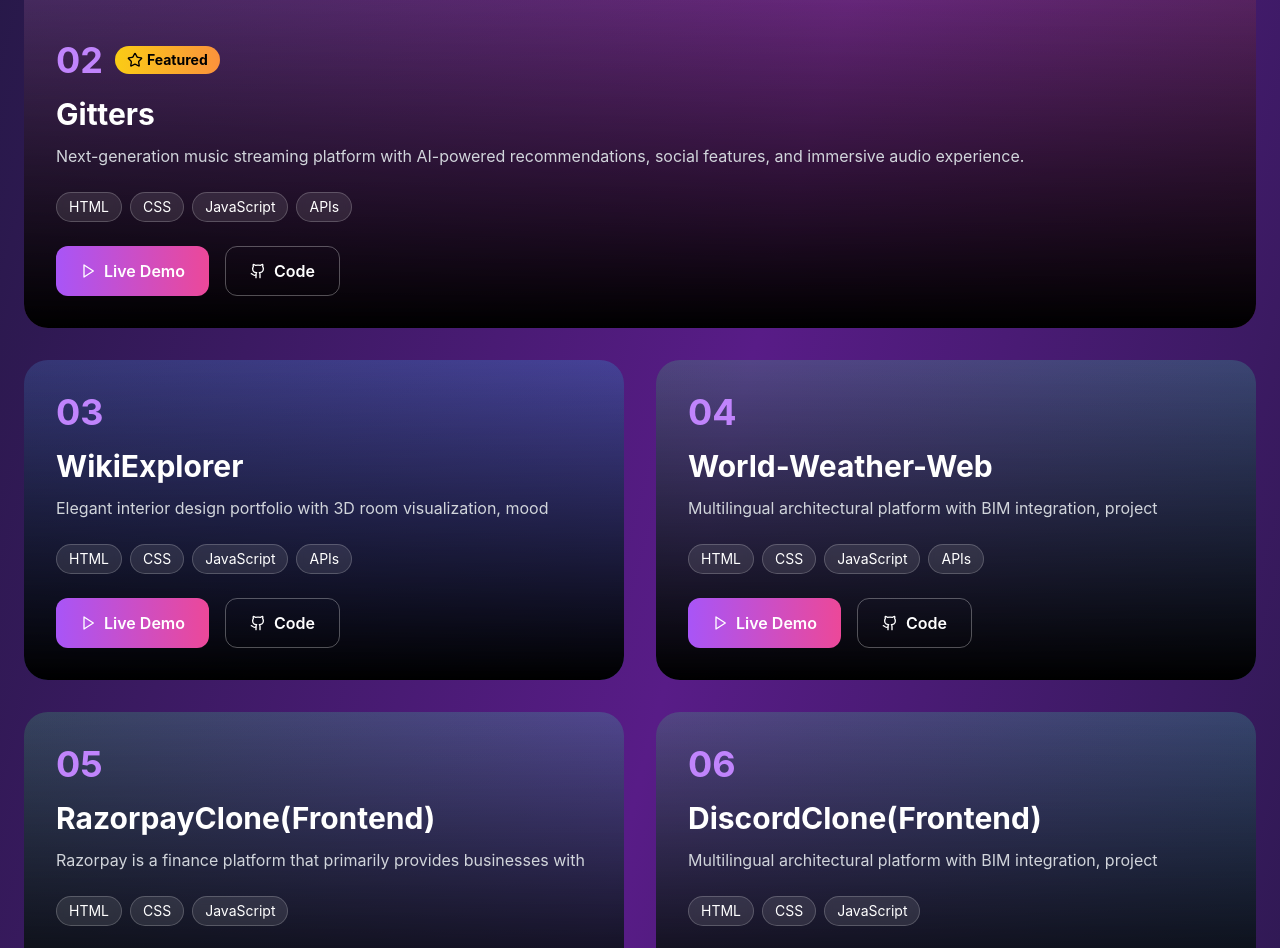
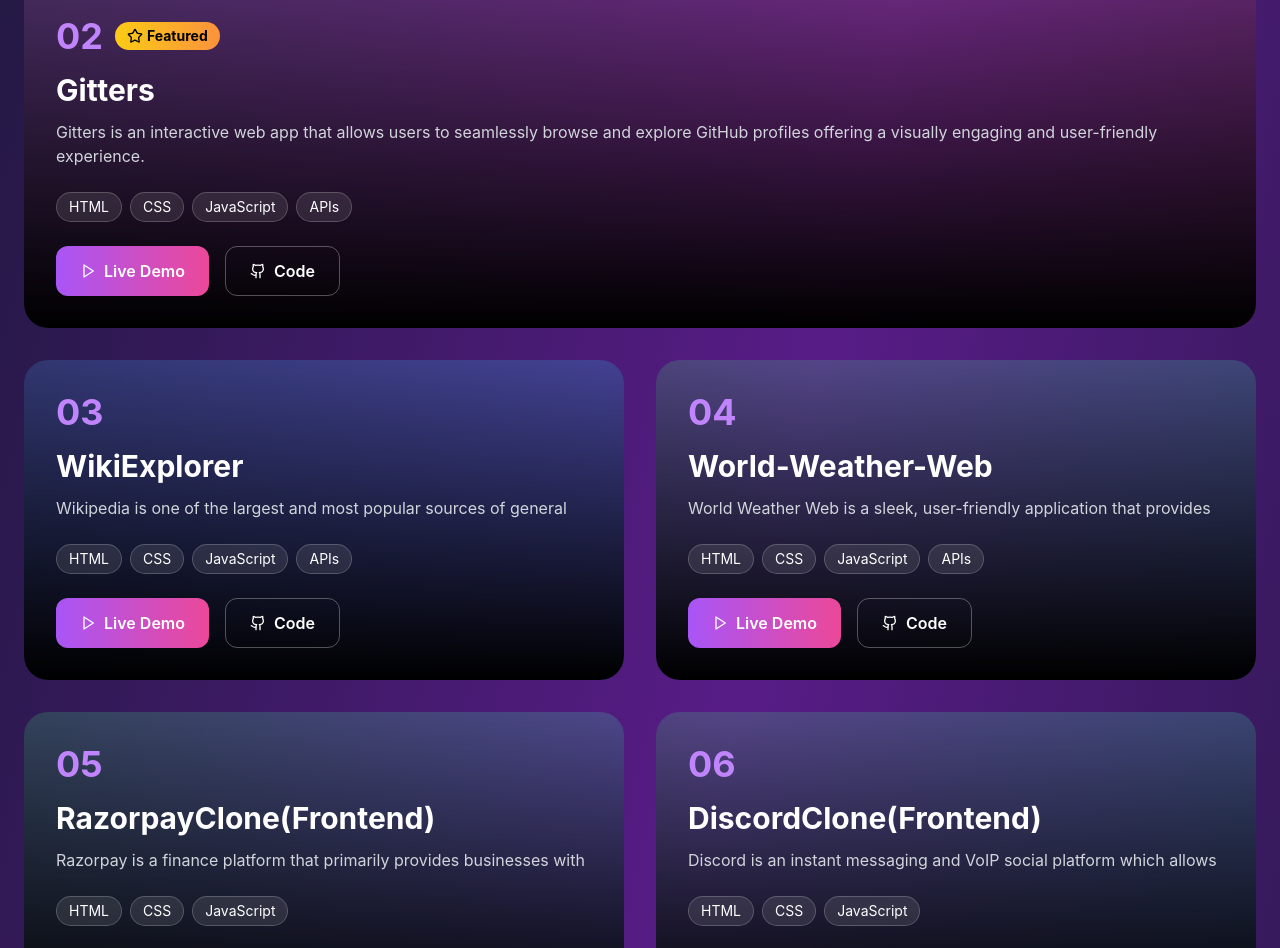
Before and after one commit to mailmeatdarshan/Portfolio, a React (Create React App) app: page / in a window 1280 px wide. Shown: the part 1620-2568 px from the top of the page. Built offline with nearby package versions, Linux system fonts and the light colour scheme.

Commit message:
Improved

```diff
--- a/src/components/Contact/Contact.js
+++ b/src/components/Contact/Contact.js
@@ -97,7 +97,7 @@
         </div>
 
         <div className="flex items-center justify-center space-x-2 text-gray-400">
-          <span>Made with</span>
+          <span>Made with </span>
           <Heart className="w-5 h-5 text-red-400 animate-pulse" />
           <span>by {personalInfo.name}</span>
         </div>
--- a/src/data/portfolioData.js
+++ b/src/data/portfolioData.js
@@ -27,7 +27,7 @@
   {
     id: 2,
     title: "Gitters",
-    description: "Next-generation music streaming platform with AI-powered recommendations, social features, and immersive audio experience.",
+    description: "Gitters is an interactive web app that allows users to seamlessly browse and explore GitHub profiles offering a visually engaging and user-friendly experience.",
     tech: ["HTML", "CSS", "JavaScript", "APIs"],
     image: "linear-gradient(135deg, #f093fb 0%, #f5576c 100%)",
     featured: true
@@ -35,7 +35,7 @@
   {
     id: 3,
     title: "WikiExplorer",
-    description: "Elegant interior design portfolio with 3D room visualization, mood boards, and client collaboration tools.",
+    description: "Wikipedia is one of the largest and most popular sources of general knowledge on the internet. This is a simple, interactive web application that allows users to search Wikipedia",
     tech: ["HTML", "CSS", "JavaScript", "APIs"],
     image: "linear-gradient(135deg, #4facfe 0%, #00f2fe 100%)",
     featured: false
@@ -43,7 +43,7 @@
   {
     id: 4,
     title: "World-Weather-Web",
-    description: "Multilingual architectural platform with BIM integration, project management, and real-time collaboration features.",
+    description: "World Weather Web is a sleek, user-friendly application that provides instant access to real-time weather conditions worldwide.",
     tech: ["HTML", "CSS", "JavaScript", "APIs"],
     image: "linear-gradient(135deg, #43e97b 0%, #38f9d7 100%)",
     featured: false
@@ -59,11 +59,44 @@
   {
     id: 6,
     title: "DiscordClone(Frontend)",
-    description: "Multilingual architectural platform with BIM integration, project management, and real-time collaboration features.",
+    description: "Discord is an instant messaging and VoIP social platform which allows communication through voice calls, video calls, text messaging, and media.",
     tech: ["HTML", "CSS", "JavaScript"],
     image: "linear-gradient(135deg, #43e97b 0%, #38f9d7 100%)",
     featured: false
+  },
+  {
+  id: 7,
+  title: "PasswordGen",
+  description: "This web-based random password generator creates secure passwords based on your preferences.",
+  tech: ["HTML", "CSS", "JavaScript"],
+  image: "linear-gradient(135deg, #43e97b 0%, #38f9d7 100%)",
+  featured: false
+  },
+  {
+  id: 8,
+  title: "YourMap",
+  description: "YourMap is a custom web-based mapping application powered by the MapTiler API. ",
+  tech: ["HTML", "CSS", "JavaScript"],
+  image: "linear-gradient(135deg, #43e97b 0%, #38f9d7 100%)",
+  featured: false
+  },
+  {
+    id: 9,
+    title: "Tic-Tac-Toe",
+    description: "Tic-Tac-Toe reimagines the classic paper-and-pencil game with modern design.",
+    tech: ["HTML", "CSS", "JavaScript"],
+    image: "linear-gradient(135deg, #43e97b 0%, #38f9d7 100%)",
+    featured: false
+  },
+  {
+  id: 10,
+  title: "GroceryList",
+  description: "YourGrocery is a simple, easy-to-use web application designed to streamline your grocery shopping experience.",
+  tech: ["HTML", "CSS", "JavaScript"],
+  image: "linear-gradient(135deg, #43e97b 0%, #38f9d7 100%)",
+  featured: false
   }
+
 ];
 
 export const skills = [
@@ -75,7 +108,7 @@
   { name: "Next.js", icon: "▲", level: 88, color: "from-gray-700 to-gray-900" },
   { name: "MongoDB", icon: "🍃", level: 75, color: "from-green-500 to-green-700" },
   { name: "Python", icon: "🐍", level: 70, color: "from-purple-400 to-purple-600" },
-  { name: "Oracle", icon: "☁️", level: 65, color: "from-orange-400 to-orange-600" },
+  { name: "Oracle", icon: "⭕", level: 65, color: "from-orange-400 to-orange-600" },
   { name: "C++", icon: "☁️", level: 65, color: "from-green-400 to-orange-600" },
   { name: "Java", icon: "☁️", level: 65, color: "from-blue-400 to-orange-600" },
   { name: "Linux", icon: "☁️", level: 65, color: "from-burgundy-400 to-orange-600" },
```
